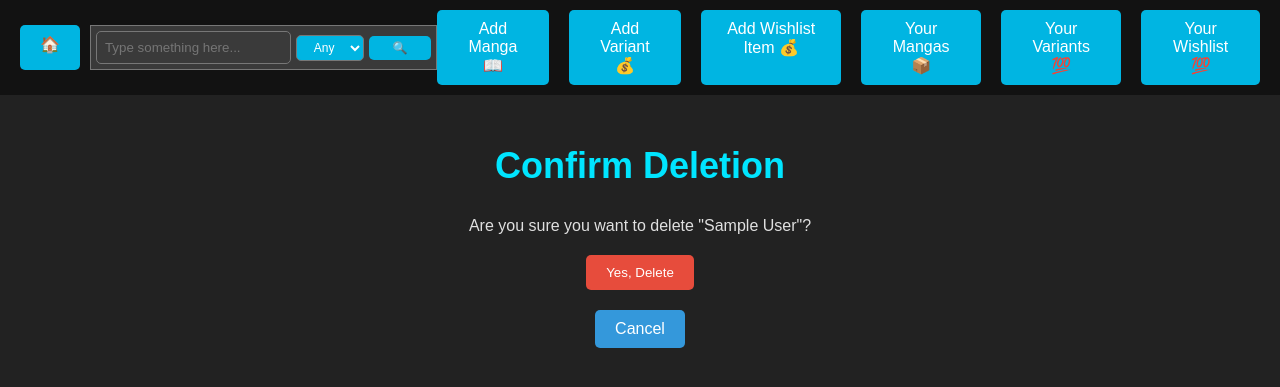
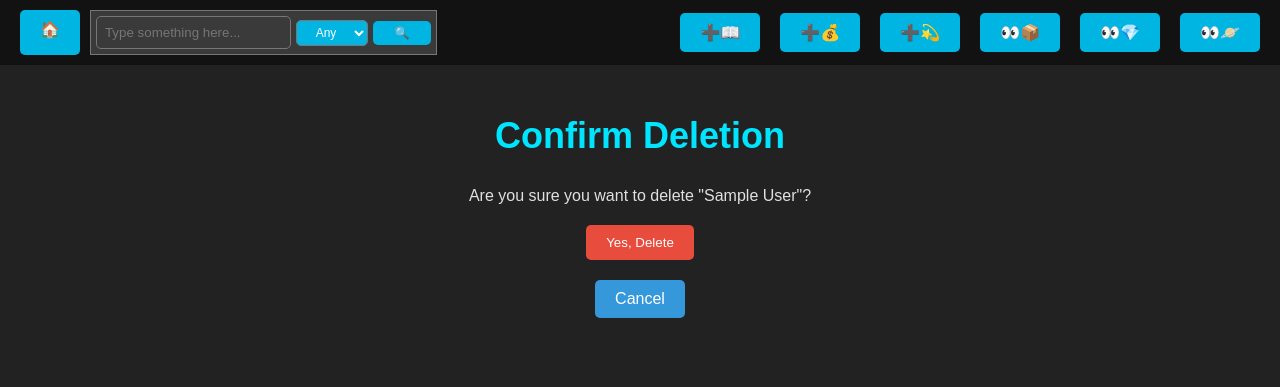
Before and after one commit to ZeroRickMore/MangaKura, a Django app: page /manga/1/delete/ in a window 1280 px wide. Shown: the top 387 px of the page. Run offline with Django 5.2, Linux system fonts and the light colour scheme; a user stored in the database is signed in; tables that the repository leaves empty hold one stand-in row (values such as "Sample post").

Commit message:
Use simpler buttons

```diff
--- a/MangaKura/templates/base.html
+++ b/MangaKura/templates/base.html
@@ -25,8 +25,9 @@
                             <option value="Any" selected>Any</option>
                             <option value="Manga">Manga</option>
                             <option value="Variant">Variant</option>
+                            <option value="Variant">Wishlist</option>
                         </select>
-                        <button type="submit">🔍</button>
+                        <button class="search-icon" type="submit">🔍</button>
                     </div>
                 </form>
 
@@ -44,12 +45,20 @@
 
         <div class="right-buttons">
             {% if user.is_authenticated %}
+                <!--
                 <a href="/insertManga">Add Manga 📖</a>
                 <a href="/insertVariant">Add Variant 💰</a>
-                <a href="/insertWishlistItem">Add Wishlist Item 💰</a>
+                <a href="/insertWishlistItem">Add Wishlist Item 💫</a>
                 <a href="/viewManga">Your Mangas 📦</a>
-                <a href="/viewVariant">Your Variants 💯</a>
-                <a href="/wishlist">Your Wishlist 💯</a>
+                <a href="/viewVariant">Your Variants 💎</a>
+                <a href="/wishlist">Your Wishlist 🪐</a>
+                -->
+                <a href="/insertManga">➕📖</a>
+                <a href="/insertVariant">➕💰</a>
+                <a href="/insertWishlistItem">➕💫</a>
+                <a href="/viewManga">👀📦</a>
+                <a href="/viewVariant">👀💎</a>
+                <a href="/wishlist">👀🪐</a>
             {% else %}
                 <a href="{% url 'login' %}">Login</a>
                 <a href="{% url 'register' %}">Register</a>
```
